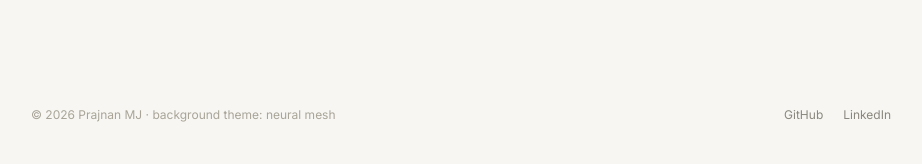
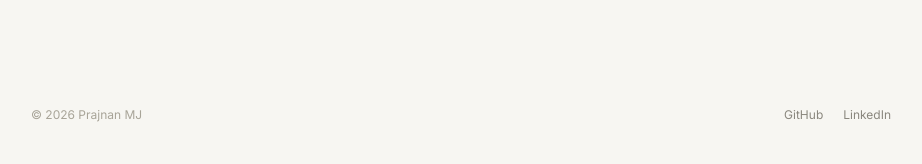
Before and after one commit to Prajnan-mj/portfolio, a Django app: page / in a window 1280 px wide. Shown: the part 2324-2488 px from the top of the page, without its empty margins (179-1101 px from the left). Run offline with Django 5.2, Linux system fonts and the light colour scheme; data that the repository does not hold is empty.

Commit message:
Update base.html

```diff
--- a/templates/base.html
+++ b/templates/base.html
@@ -44,7 +44,7 @@
 
   <footer class="footer">
     <div class="container">
-      <span>© {% now "Y" %} {{ profile.name|default:"Prajnan MJ" }} · background theme: neural mesh</span>
+      <span>© {% now "Y" %} {{ profile.name|default:"Prajnan MJ" }} </span>
       <span class="footer__links">
         <a href="{{ profile.github_url|default:'https://github.com/Prajnan-mj' }}" rel="noopener" target="_blank">GitHub</a>
         <a href="{{ profile.linkedin_url|default:'#' }}" rel="noopener" target="_blank">LinkedIn</a>
```
